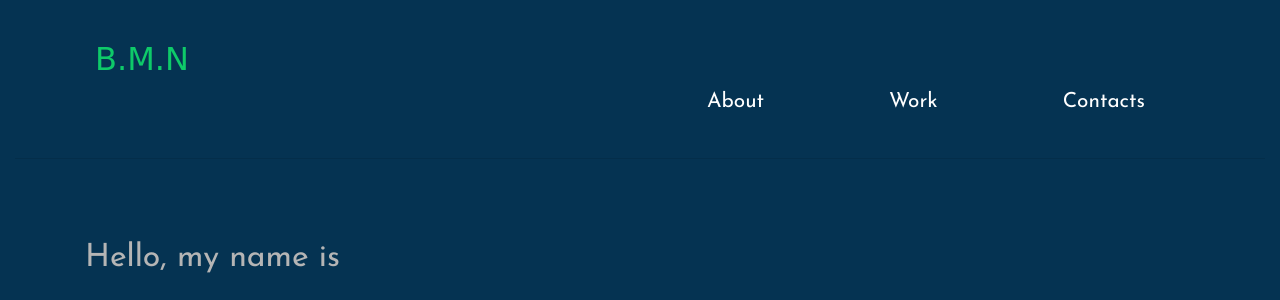
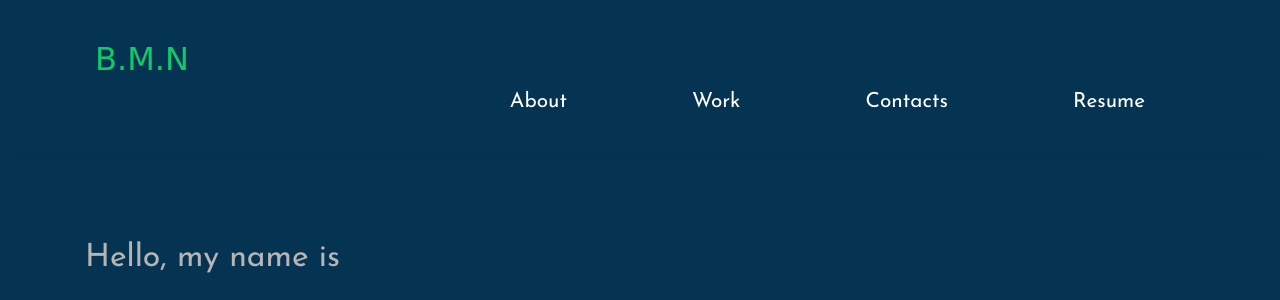
Before and after one commit to Brian569/Port_2, a Django app: page / in a window 1280 px wide. Shown: the top 300 px of the page. Run offline with Django 3.2, Linux system fonts and the light colour scheme; data that the repository does not hold is empty; some libraries are stand-ins or nearby versions; some web fonts are replaced.

Commit message:
add resume link

```diff
--- a/my_prof/templates/navbar.html
+++ b/my_prof/templates/navbar.html
@@ -7,6 +7,7 @@
             <li><a href="#about">About</a></li>
             <li><a href="#projects">Work</a></li>
             <li><a href="#contact">Contacts</a></li>
+            <li><a href="https://docs.google.com/document/d/1dhFCli9AliIScI8fFF9IHKboa1IsF-Fro0-i6mwBgbc/edit?usp=sharing">Resume</a></li>
         </ul>
     </nav>
   </div>
```
